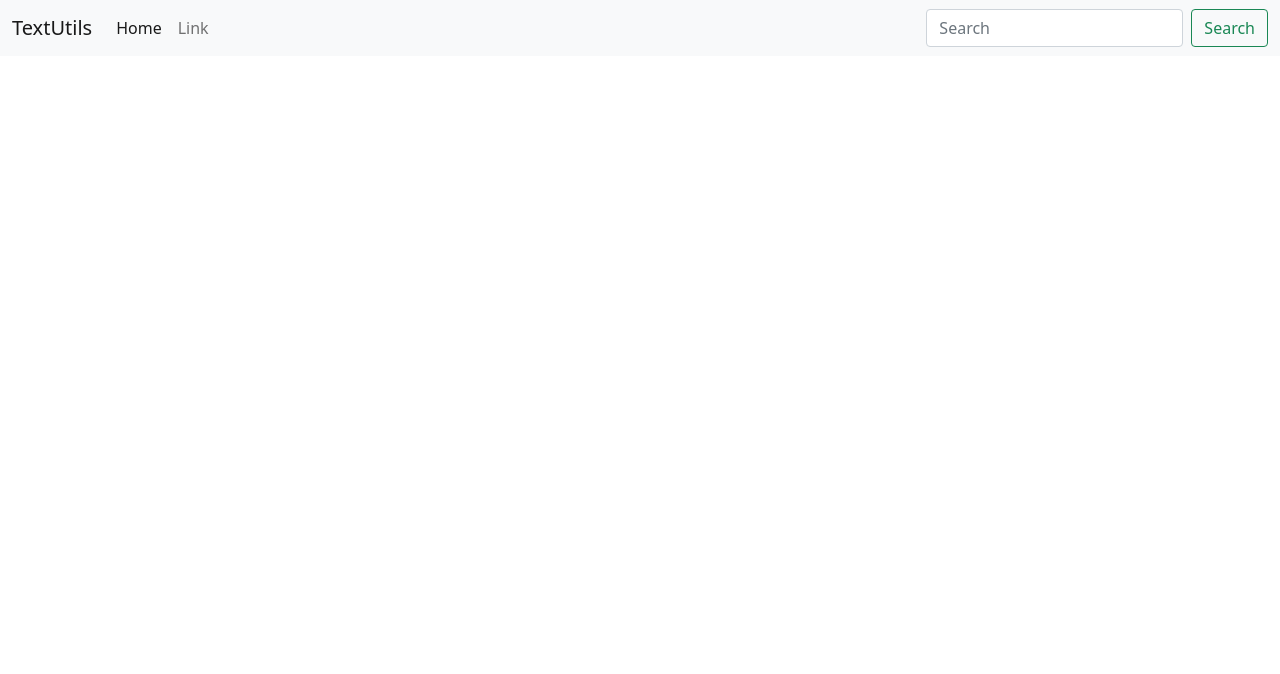
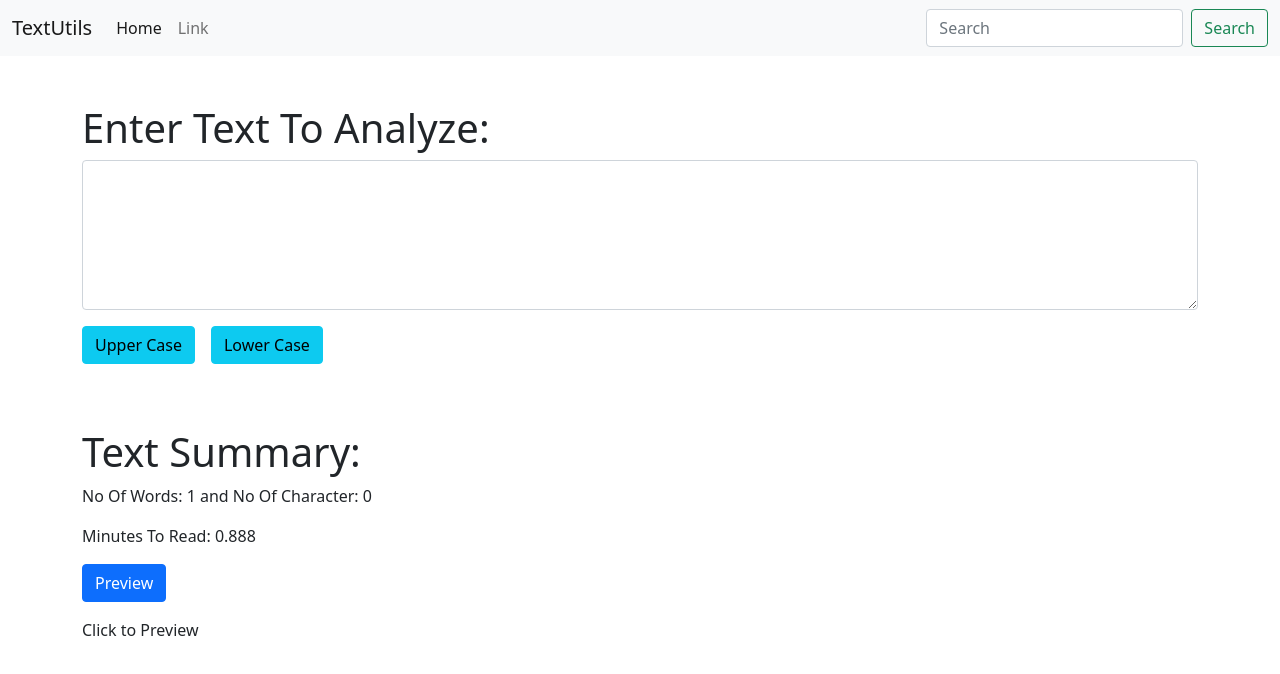
Before and after one commit to Hiba-Iqbal/TextUtils, a React (Create React App) app: page / in a window 1280 px wide. Shown: the top 674 px of the page. Built offline with nearby package versions, Linux system fonts and the light colour scheme.

Commit message:
Text Area and its functionalities

```diff
--- a/src/App.js
+++ b/src/App.js
@@ -1,10 +1,12 @@
 import React from "react";
 import NavBar from "./components/NavBar";
+import TextForm from "./components/TextForm";
 
 function App() {
   return (
     <div className="App">
       <NavBar title={"TextUtils"} />
+      <TextForm heading={"Enter Text To Analyze:"} />
     </div>
   );
 }
--- a/src/components/TextForm.js
+++ b/src/components/TextForm.js
@@ -1,9 +1,72 @@
-import React from 'react'
+import React, { useState } from "react";
 
-const TextForm = () => {
+const TextForm = ({ heading }) => {
+  const [text, setText] = useState("");
+  const [show, setShow] = useState(false);
+
+  const handleOnChange = (e) => {
+    setText(e.target.value);
+  };
+
+  const upperCase = () => {
+    let upperText = text.toUpperCase();
+    setText(upperText);
+  };
+
+  const lowerCase = () => {
+    let lowerText = text.toLowerCase();
+    setText(lowerText);
+  };
+
   return (
-    <div>TextForm</div>
-  )
-}
+    <div>
+      <div className="container my-5 form-floating">
+        <h1>{heading}</h1>
+        <textarea
+          value={text}
+          onChange={handleOnChange}
+          className="form-control"
+          id="floatingTextarea2"
+          style={{ height: "150px" }}
+        ></textarea>
+        <div
+          className="btn my-3 btn-info"
+          onClick={() => {
+            upperCase();
+          }}
+        >
+          Upper Case
+        </div>
+        <div
+          className="btn btn-info mx-3"
+          onClick={() => {
+            lowerCase();
+          }}
+        >
+          Lower Case
+        </div>
+      </div>
+      <div className="container">
+        <h1>Text Summary:</h1>
+        <p>
+          No Of Words: {text.split(" ").length} and No Of Character:{" "}
+          {text.length}
+        </p>
+        <p>Minutes To Read: {0.888 * text.split(" ").length}</p>
+        <div
+          className="btn btn-primary"
+          onClick={() => setShow((prevCheck) => !prevCheck)}
+        >
+          Preview
+        </div>
+        {show ? (
+          <p className="my-3">{text}</p>
+        ) : (
+          <p className="my-3">Click to Preview</p>
+        )}
+      </div>
+    </div>
+  );
+};
 
-export default TextForm
+export default TextForm;
```
